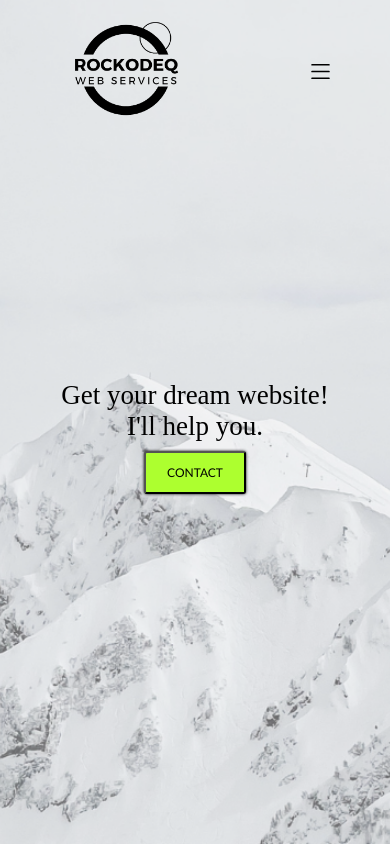
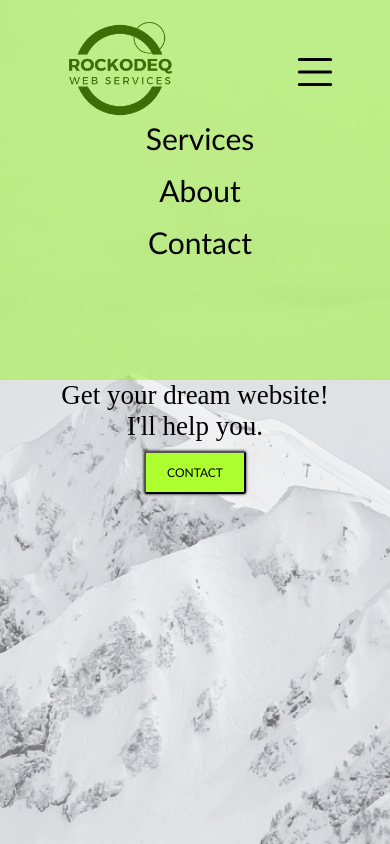
Before and after one commit to 4RomanR/Rockodeq, a React (Create React App) app: page / in a window 390 px wide. Both pictures are taken after a click on the picture 320 px from the left and 71 px from the top of the page. Shown: the top 844 px of the page. Built offline with nearby package versions, Linux system fonts and the light colour scheme.

Commit message:
Menu responsive
Finalizado menu responsivo

```diff
--- a/src/components/Hero.js
+++ b/src/components/Hero.js
@@ -3,10 +3,10 @@ import logoRockodeq from "../img/LogoB.png";
 import list from "../img/list.svg"
 
 export const Hero = () => {
-  const [navBurg, setNavBurg] = useState();
-  const clickNav = e => {
-
-  }
+const [clicked, setClicked] = useState(false)
+const toggleNav = () =>{
+  setClicked( !clicked)
+}
   return (
     <div>
 
@@ -16,19 +16,13 @@ export const Hero = () => {
           <div>
             <img src={logoRockodeq} alt="rock" />
           </div>
-          <ul>
-            <li><a href="/#services">Services</a></li>
-            <li><a href="./#about">About</a></li>
-            <li><a href="/#contact">Contact</a></li>
-          </ul>
-          <img onClick={clickNav} className="bi bi-list" src={list} alt="rock" />
-          <div className='nav-responsive'>
-            <ul>
+
+          <img className='h-img' src={list} onClick={ toggleNav }/>
+            <ul className={`header ul ${clicked ? "isActive" : "isDeactive"} `}>
               <li><a href="/#services">Services</a></li>
-              <li><a href="./#about">About</a></li>
+              <li><a href="/#about">About</a></li>
               <li><a href="/#contact">Contact</a></li>
             </ul>
-          </div>
         </header>
         <div className="section-1-div" href="#Contact">
           <h1>Get your dream website!</h1>
--- a/src/index.css
+++ b/src/index.css
@@ -30,6 +30,10 @@ hr{
   background-color: #000;
   margin: 30px auto;
 }
+
+
+
+
 /* HEADER */
 header{
   display: flex;
@@ -41,13 +45,17 @@ header{
 header img{
   width: 140px;
 }
+.h-img{
+  display: none;
+}
 header ul{
   display: flex;
   justify-content: space-between;
   flex-direction: row;
   width: 24%;
+  opacity: 1;
 }
-header li{
+header li {
   list-style: none;
 }
 header a {
@@ -63,16 +71,20 @@ header a:hover {
 
   border-left:  10px greenyellow solid;
 }
-.bi-list {
-  display: none;
-  width: 27px;
-}
+
+/* NAVBAR */
+
 .nav-responsive{
   display: none;
   position: absolute;
-  background-color: #000;
+  right: 10%;
+  top: 10px;
+  width:80%;
+  height: 50vh;
+  background-color: rgba(172, 255, 47, 0.345);
+}
 
-}
+
 /* HERO */
 .section-1{
   background-image: url(./sobreMontana.png);
@@ -96,7 +108,6 @@ header a:hover {
   font-size: 57px;
 }
 .section-1-div a{
-
   z-index: 2;
 }
 .section-1-div button{
@@ -361,15 +372,35 @@ footer p{
 }
 
 @media (max-width: 870px) {
-  header ul{
-      display: none;
-  }
-  .bi-list {
-      display: block;
+  .isActive{
+    position: absolute;
+    top: 0px;
+    display: flex;
+    justify-content: space-between;
+    flex-direction: column;
+    width: 100%;
+    font-size: 30px;
+    text-align: center;
+    padding: 120px;
+    height: 45vh;
+
+    background-color: #8cf30f71;
+
   }
 
+  .isDeactive{
+    display:none;
+
+  }
+  .h-img{
+    display: block;
+    width: 50px;
+    z-index: 1;
+  }
   .section-1-div h1{
       font-size: 39px;
+      text-align: center;
+      width: 100%;
   }
 
   .section-1-div button{
```
Also changed, not shown: 13 other files (tests, documents, lock files or other folders).
